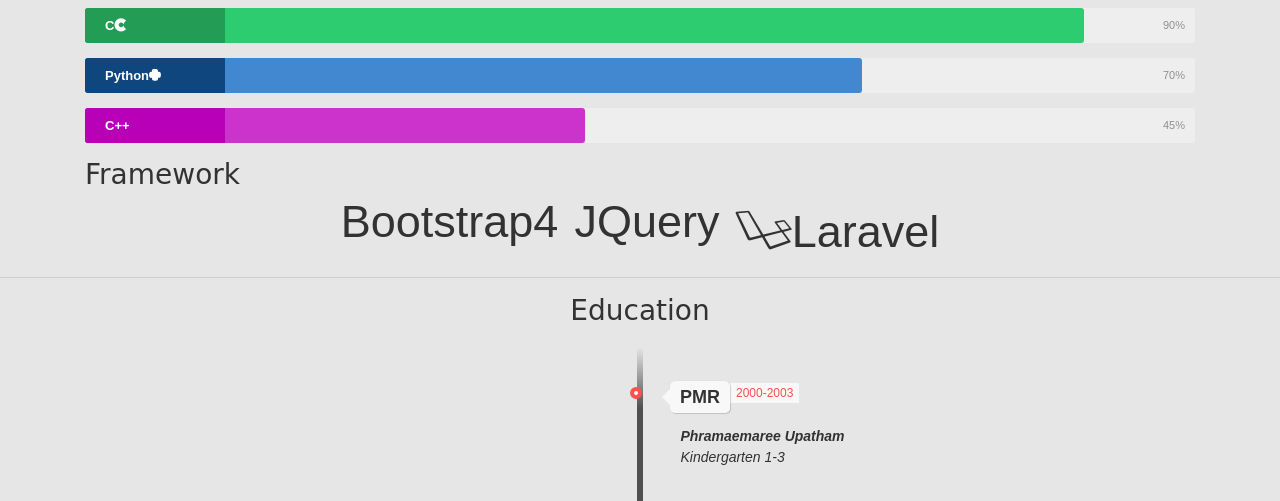
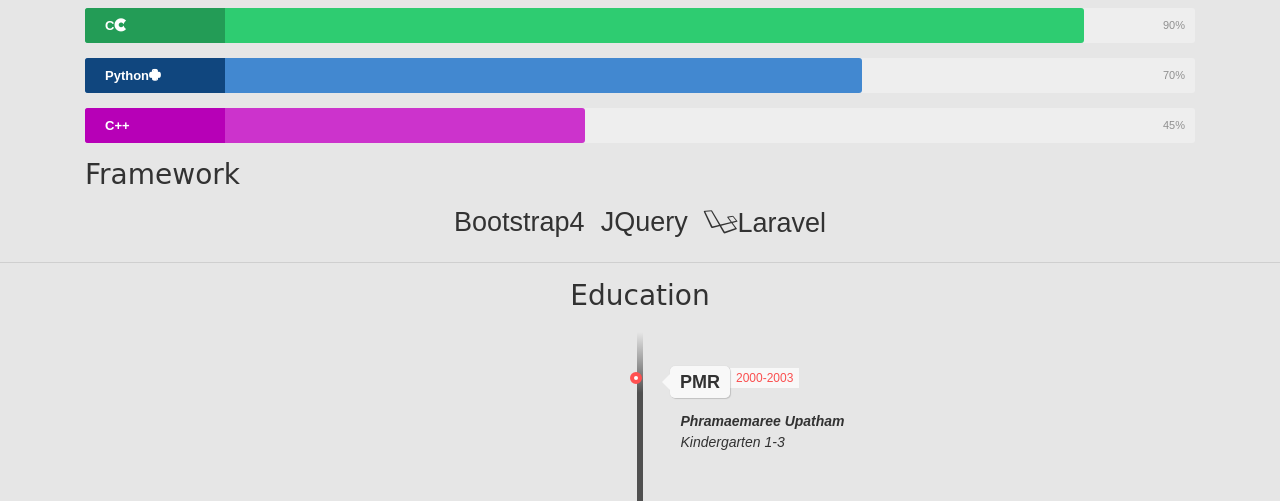
Before and after one commit to bomsoul/bomsoul.github.io, a PHP site: page /Resume/index.html in a window 1280 px wide. Shown: the part 1291-1792 px from the top of the page. Run offline with PHP 8.4, Linux system fonts and the light colour scheme; some libraries are stand-ins or nearby versions.

Commit message:
Add files via upload

```diff
--- a/Resume/style.css
+++ b/Resume/style.css
@@ -19,7 +19,7 @@
 }
 
 #framework div{
-  font-size: 250%;
+  font-size: 150%;
 }
 
 .hero-image{
```
